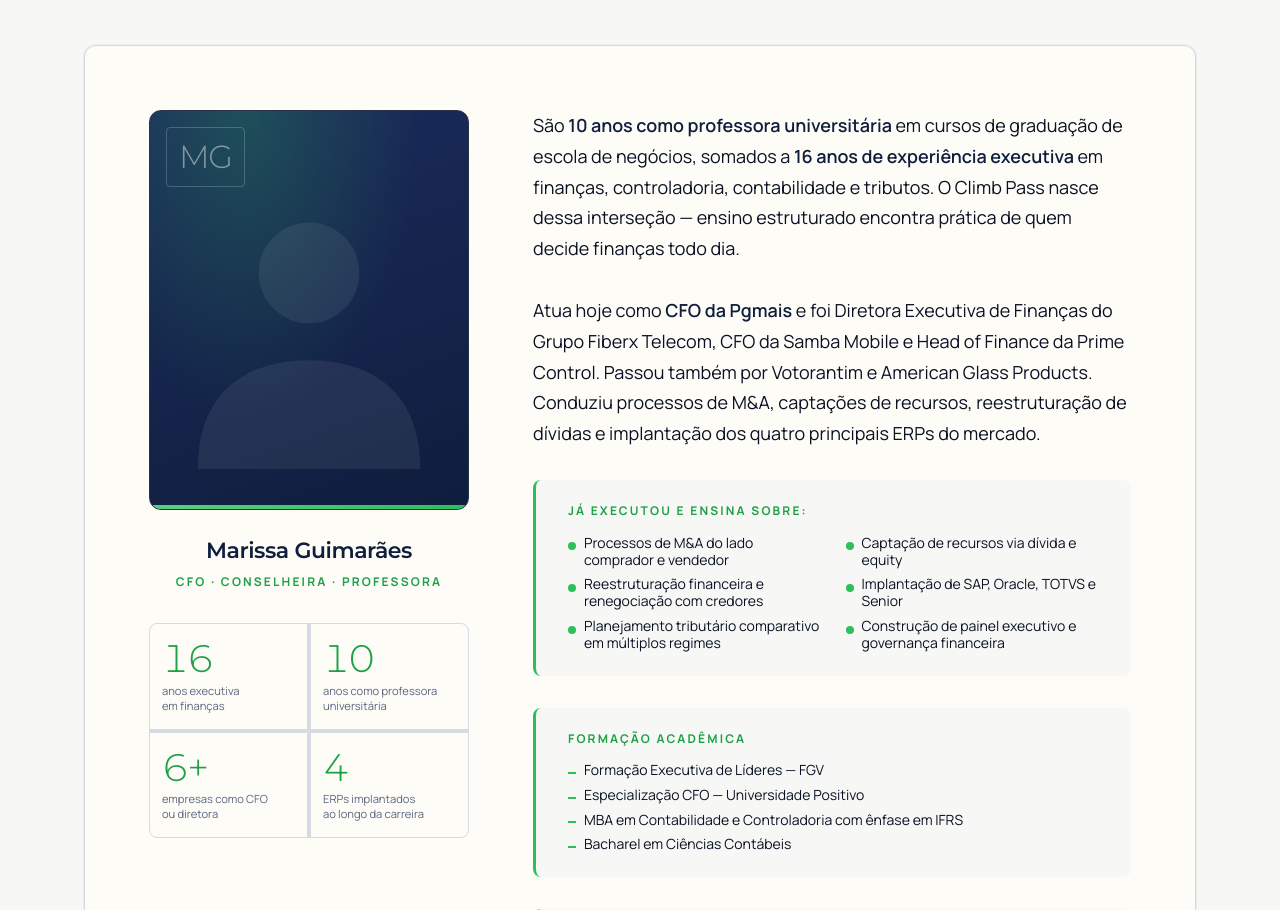
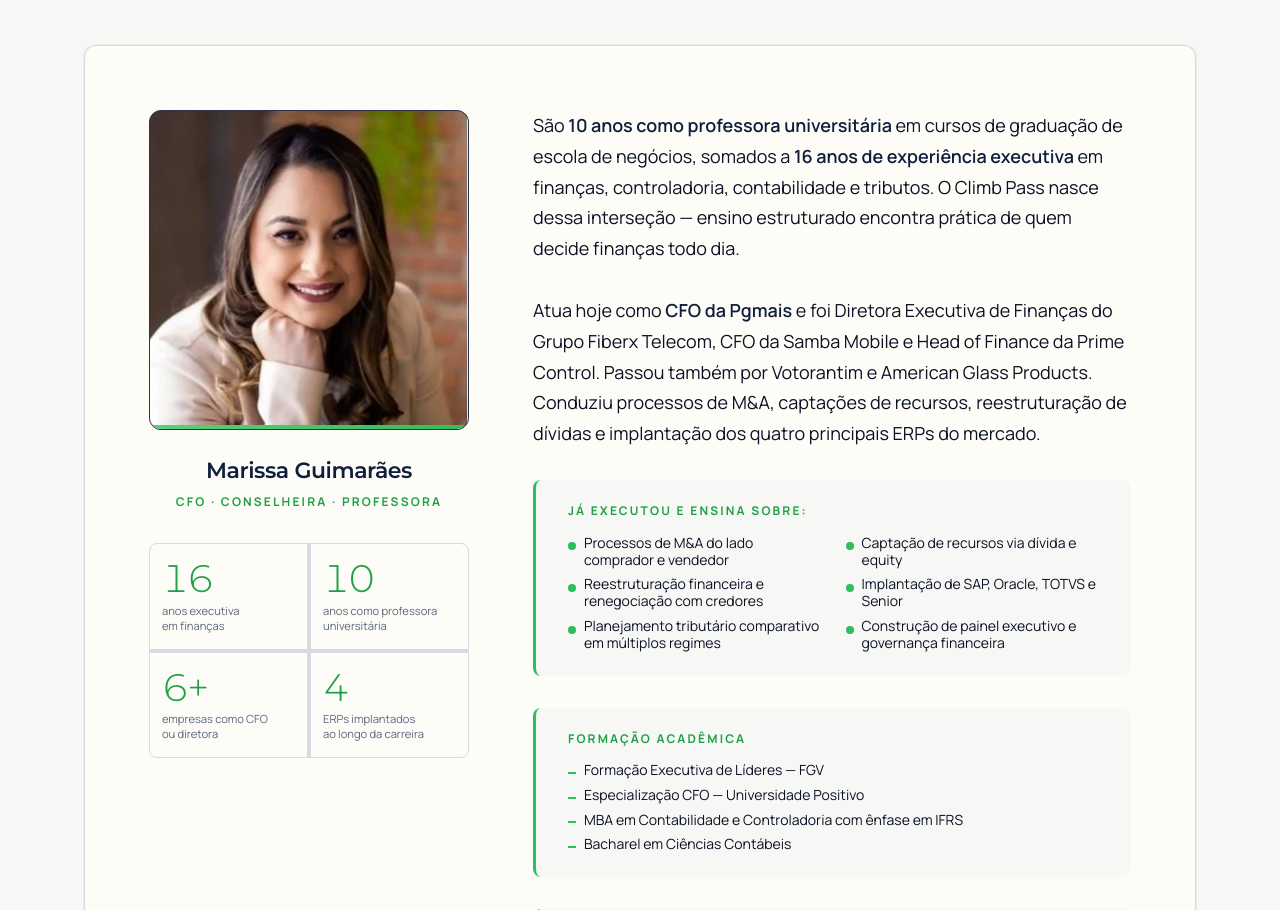
Before and after one commit to agabrielmqueiroz-lang/LandingPage_Climb4b, a website built with Vite: page index.html in a window 1280 px wide. Shown: the part 8759-9669 px from the top of the page. Built offline with nearby package versions, Linux system fonts and the light colour scheme.

Commit message:
feat: foto real da Marissa Guimarães no card #professora
- Adicionada foto em public/ (4 variantes: webp + jpg, 1x + 2x retina)
- Source: 341x341 → otimizado pra 320x320 (1x) e 480x480 (2x)
- Tamanhos finais: marissa-portrait.webp ~12KB, .jpg ~17KB
- Picture element com <source webp> + <img jpg> fallback
- srcset 1x/2x pra retina/high-DPI displays
- loading="lazy" + decoding="async" pra perf
- alt: "Marissa Guimarães, CFO em atuação e professora do Climb Pass"

CSS:
- Frame aspect-ratio: 4/5 → 1/1 (natural pra headshot quadrado)
- Removidos: .professora-initials (placeholder "MG") e
  .professora-portrait-silhouette (SVG silueta)
- img tem object-fit: cover + object-position: center pra adaptar
  à mudança de aspect-ratio se a foto for trocada futuramente
- Mantida: barra verde de accent no bottom + border navy

Itens pendentes do plano que essa mudança fecha (Plano de Ação 2026-05):
✓ "Foto real da Marissa Guimarães"

```diff
--- a/index.html
+++ b/index.html
@@ -770,18 +770,23 @@
           <article class="professora-card">
             <!-- COLUNA ESQUERDA · retrato + identidade + stats -->
             <aside class="professora-side">
-              <figure class="professora-portrait" aria-label="Retrato placeholder de Marissa Guimarães">
-                <div class="professora-portrait-frame" aria-hidden="true">
-                  <span class="professora-initials">MG</span>
-                  <svg
-                    class="professora-portrait-silhouette"
-                    viewBox="0 0 240 240"
-                    xmlns="http://www.w3.org/2000/svg"
-                    aria-hidden="true"
-                  >
-                    <circle cx="120" cy="92" r="38" />
-                    <path d="M 36 240 C 36 184 70 158 120 158 C 170 158 204 184 204 240 Z" />
-                  </svg>
+              <figure class="professora-portrait">
+                <div class="professora-portrait-frame">
+                  <picture>
+                    <source
+                      type="image/webp"
+                      srcset="/marissa-portrait.webp 1x, /marissa-portrait@2x.webp 2x"
+                    />
+                    <img
+                      src="/marissa-portrait.jpg"
+                      srcset="/marissa-portrait.jpg 1x, /marissa-portrait@2x.jpg 2x"
+                      alt="Marissa Guimarães, CFO em atuação e professora do Climb Pass"
+                      width="320"
+                      height="320"
+                      loading="lazy"
+                      decoding="async"
+                    />
+                  </picture>
                 </div>
                 <figcaption class="professora-portrait-caption">
                   <strong>Marissa Guimarães</strong>
--- a/src/styles/sections/professora.css
+++ b/src/styles/sections/professora.css
@@ -55,7 +55,7 @@
   }
 }
 
-/* ---------- Retrato placeholder ---------- */
+/* ---------- Retrato da Marissa ---------- */
 .professora-portrait {
   display: flex;
   flex-direction: column;
@@ -65,52 +65,26 @@
 
 .professora-portrait-frame {
   position: relative;
-  aspect-ratio: 4 / 5;
+  aspect-ratio: 1 / 1;
   width: 100%;
   max-width: 320px;
   margin-inline: auto;
   border-radius: var(--radius-lg);
   overflow: hidden;
-  background:
-    radial-gradient(
-      ellipse at 30% 0%,
-      rgba(46, 190, 90, 0.25) 0%,
-      transparent 55%
-    ),
-    linear-gradient(160deg, var(--navy-700) 0%, var(--navy-900) 100%);
   border: 1px solid var(--rule-strong);
-  display: flex;
-  align-items: flex-end;
-  justify-content: center;
+  background: var(--navy-800);
 }
 
-/* Silhueta SVG sutil — sugere onde a foto vai entrar sem
-   parecer um avatar genérico. Cor muito apagada (10% white). */
-.professora-portrait-silhouette {
-  position: absolute;
-  inset: 0;
+.professora-portrait-frame picture,
+.professora-portrait-frame img {
+  display: block;
   width: 100%;
   height: 100%;
-  fill: rgba(255, 255, 255, 0.07);
+  object-fit: cover;
+  object-position: center;
 }
 
-.professora-initials {
-  position: absolute;
-  top: var(--space-4);
-  left: var(--space-4);
-  font-family: var(--font-display);
-  font-size: clamp(1.5rem, 2.5vw, 2rem);
-  font-weight: var(--fw-light);
-  letter-spacing: -0.04em;
-  color: rgba(255, 255, 255, 0.45);
-  z-index: 2;
-  padding: var(--space-1) var(--space-3);
-  border: 1px solid rgba(255, 255, 255, 0.2);
-  border-radius: var(--radius-sm);
-}
-
-/* Nameplate verde no canto inferior — quando a foto entrar, fica
-   sobreposta na parte de baixo do retrato. */
+/* Nameplate verde no canto inferior — barra de accent */
 .professora-portrait-frame::after {
   content: '';
   position: absolute;
```
Also changed, not shown: public/marissa-portrait.jpg (added), public/marissa-portrait.webp (added), public/marissa-portrait@2x.jpg (added), public/marissa-portrait@2x.webp (added).
